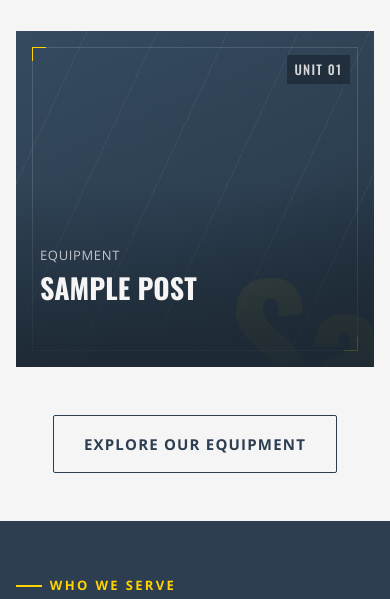
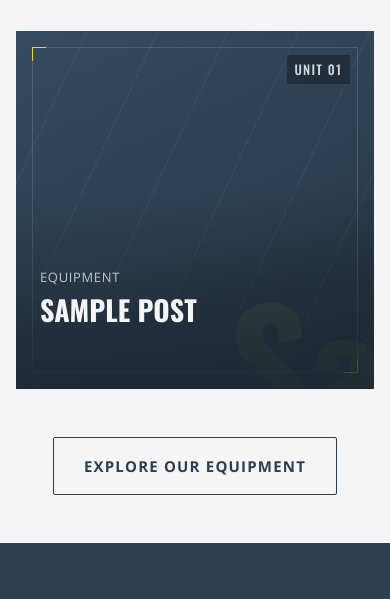
Before and after one commit to crystallynnserr-beep/website, a WordPress theme: template equip-haul/wordpress-theme/equip-haul/page-home.php in a window 390 px wide. Shown: the part 3387-3986 px from the top of the page. Run offline with PHP 8.4 and a stand-in for WordPress, Linux system fonts and the light colour scheme; the site name, menu and one post (Sample post) are stand-ins, and other content is empty; some libraries are stand-ins or nearby versions.

Commit message:
Make fleet grid tiles square so photos fill edge-to-edge
Client wanted the equipment photos to fill the whole tile rather than
sit letterboxed on a grey backdrop. Plain object-fit:cover on the
previous wide/landscape tile shape re-created the original cropping
bug (cutting off forks and baskets), confirmed with a rendered
comparison before touching any code. The real fix was the tile shape:
these catalog photos are naturally near-square once trimmed, so
.fleet-tile is now aspect-ratio:1/1 (was a ~2.2:1 landscape box) and
eh_fleet_tile() no longer applies the contain treatment -- a square
tile only needs a light cover-crop to fill edge-to-edge instead of
cutting off equipment.

The one exception is the hero tile (the single large featured unit):
tested cover at several aspect ratios and every one cropped part of
its diagonal boom photo, so it keeps the contain (whole-machine,
letterboxed) treatment as a deliberate single showcase shot instead,
while the other six tiles fill edge-to-edge as requested. Verified
with a Playwright render of the real fleet-grid markup across all 7
units before shipping.

Co-Authored-By: Claude Sonnet 5 <noreply@anthropic.com>
Claude-Session: https://claude.ai/code/session_01H7xQ4W6nDpbJGKj92PUSjn

```diff
--- a/equip-haul/wordpress-theme/equip-haul/assets/css/main.css
+++ b/equip-haul/wordpress-theme/equip-haul/assets/css/main.css
@@ -379,10 +379,16 @@ a.media-panel:hover .media-panel__glyph{ color:rgba(255,212,0,.16); }
 @media (max-width:900px){ .story{ grid-template-columns:1fr; } .story__media{ order:-1; } }
 
 /* ---------- Fleet grid (asymmetric editorial) ---------- */
-.fleet-grid{ display:grid; grid-template-columns:repeat(6, 1fr); grid-auto-rows:minmax(160px,auto); gap:var(--gutter); margin-top:var(--space-5); }
-.fleet-tile{ grid-column:span 3; grid-row:span 2; display:block; position:relative; text-decoration:none; overflow:hidden; }
-.fleet-tile--hero{ grid-column:span 6; grid-row:span 3; }
-.fleet-tile--plain{ grid-column:auto; grid-row:auto; aspect-ratio:4/3; }
+/* Tile shape is square, not landscape: these are catalog photos (near-
+   square once trimmed to the machine, see photos/README.md), not wide
+   environmental photography. A landscape tile forced object-fit:cover
+   to crop off the forks or basket to fill the frame; a square tile
+   needs only a light crop to fill edge-to-edge instead of showing the
+   whole machine letterboxed on a grey backdrop. */
+.fleet-grid{ display:grid; grid-template-columns:repeat(6, 1fr); gap:var(--gutter); margin-top:var(--space-5); }
+.fleet-tile{ grid-column:span 3; aspect-ratio:1/1; display:block; position:relative; text-decoration:none; overflow:hidden; }
+.fleet-tile--hero{ grid-column:span 6; aspect-ratio:2/1; }
+.fleet-tile--plain{ grid-column:auto; grid-row:auto; aspect-ratio:1/1; }
 .fleet-tile .media-panel{ position:absolute; inset:0; aspect-ratio:auto; }
 .fleet-tile__body{
   position:absolute; inset:0; z-index:2; padding:var(--space-3);
@@ -401,12 +407,12 @@ a.media-panel:hover .media-panel__glyph{ color:rgba(255,212,0,.16); }
 
 @media (max-width:900px){
   .fleet-grid{ grid-template-columns:repeat(2,1fr); }
-  .fleet-tile{ grid-column:span 2; grid-row:span 2; }
-  .fleet-tile--hero{ grid-column:span 2; }
+  .fleet-tile{ grid-column:span 2; }
+  .fleet-tile--hero{ grid-column:span 2; aspect-ratio:4/3; }
 }
 @media (max-width:560px){
   .fleet-grid{ grid-template-columns:1fr; }
-  .fleet-tile, .fleet-tile--hero{ grid-column:span 1; }
+  .fleet-tile, .fleet-tile--hero{ grid-column:span 1; aspect-ratio:1/1; }
 }
 
 .section-footer-cta{ margin-top:var(--space-5); display:flex; justify-content:center; }
--- a/equip-haul/wordpress-theme/equip-haul/functions.php
+++ b/equip-haul/wordpress-theme/equip-haul/functions.php
@@ -511,11 +511,15 @@ function eh_fleet_tile( $unit, $modifier = '', $unit_no = '' ) {
 		'index'    => $unit_no ? 'UNIT ' . $unit_no : '',
 		'alt'      => $unit->post_title . ' — ' . $category,
 	);
-	if ( $image_id ) {
-		// Same reasoning as the unit-page hero panel: these are
-		// isolated catalog shots, not full-bleed environmental
-		// photography, so show the whole machine instead of a
-		// cover-crop that cuts off the boom or basket.
+	// Fleet tiles are now square (see .fleet-tile in main.css) to match
+	// how these catalog photos are naturally framed once trimmed, so a
+	// plain cover-crop fills the tile edge-to-edge with only minor
+	// cropping -- unlike the old landscape tile shape, where cover cut
+	// off the boom or basket. The one exception is the wide hero tile:
+	// no crop region there avoids trimming some part of a diagonal boom
+	// photo, so it keeps the contain treatment as a deliberate single
+	// showcase shot instead.
+	if ( 'hero' === $modifier && $image_id ) {
 		$panel_args['class'] = 'media-panel--contain';
 	}
 	?>
--- a/equip-haul/wordpress-theme/equip-haul/style.css
+++ b/equip-haul/wordpress-theme/equip-haul/style.css
@@ -2,7 +2,7 @@
 Theme Name: Equip & Haul Equipment Leasing
 Description: Custom industrial-editorial theme for Equip & Haul Equipment Leasing, built from /equip-haul/BUILD-PLAN.md. Every page is a Page Template with its content exposed as plain no-code fields.
 Author: Equip & Haul Equipment Leasing
-Version: 1.8.0
+Version: 1.9.0
 Requires at least: 6.0
 Requires PHP: 7.4
 Text Domain: equip-haul
```
Also changed, not shown: 1 other file.
